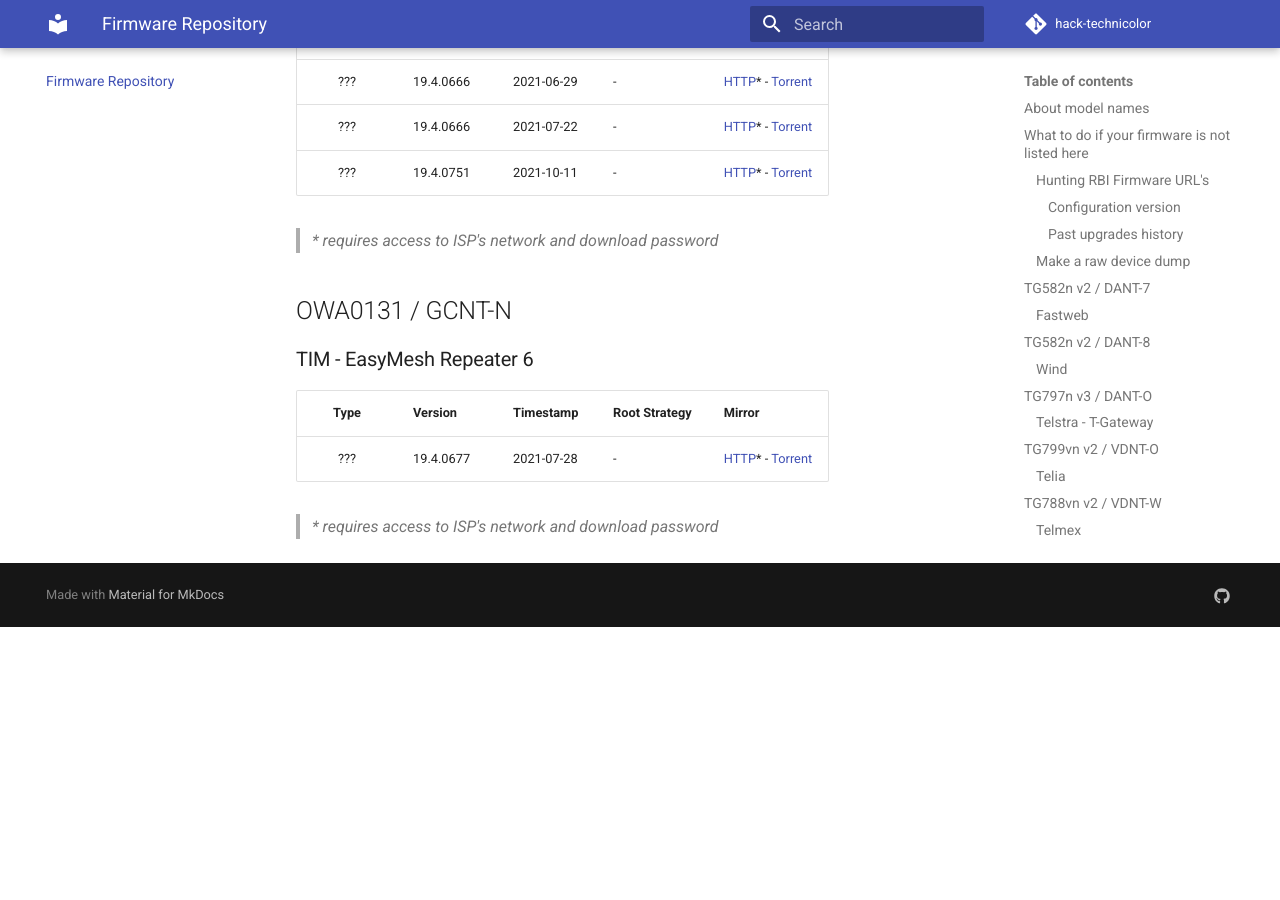
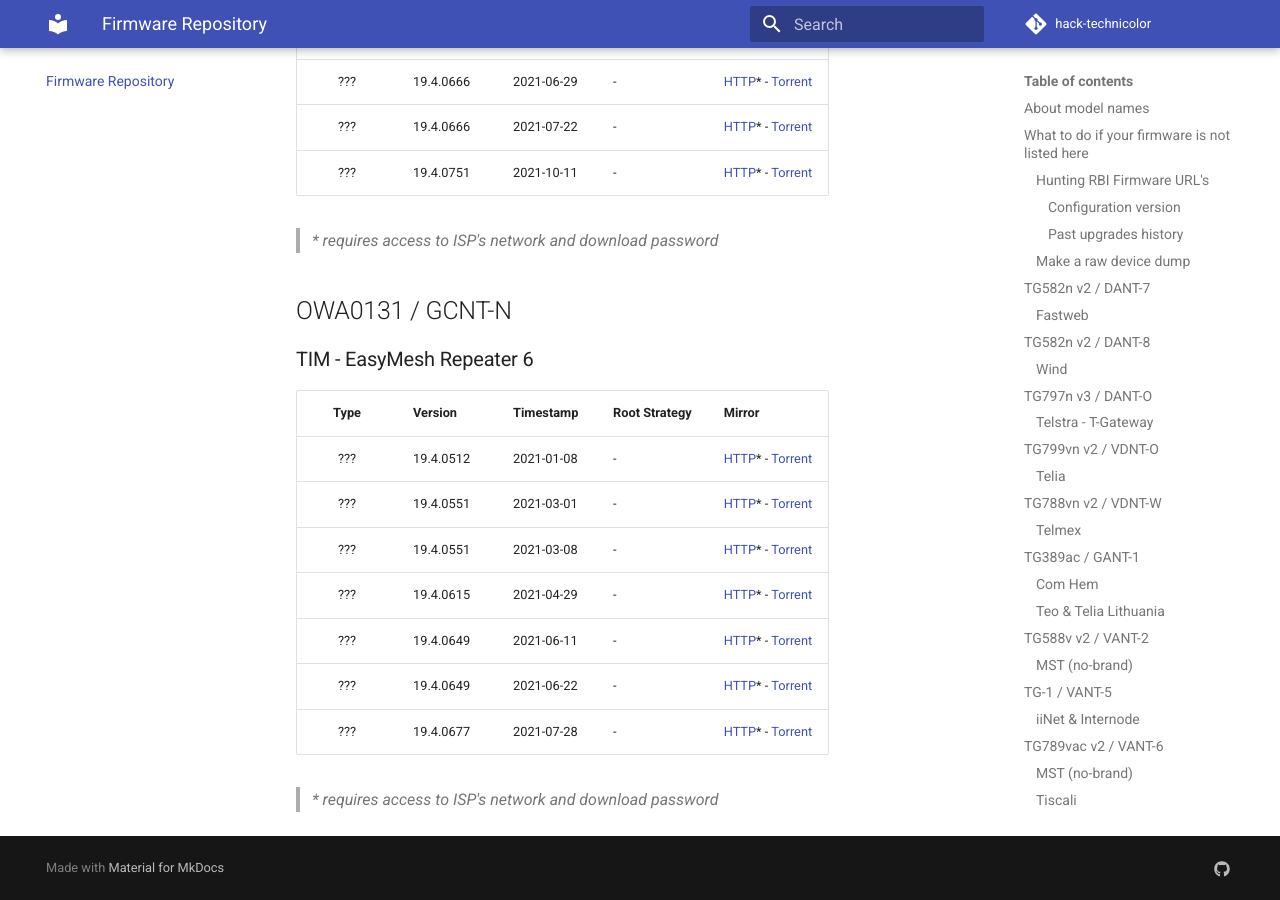
Before and after one commit to hack-technicolor/hack-technicolor, an MkDocs documentation site: the page built from docs/Repository.md, in a window 1280 px wide and 900 px high, scrolled down 23067 px. Built offline with MkDocs 1.6.1 and Material for MkDocs 9.7.7, drawn with Linux system fonts in a browser that asks for light colours; comment, search, counter and statistics services are not loaded; before the commit the page ends 23694 px from its top, so only the background shows below that.

Commit message:
Update Repository.md

```diff
--- a/docs/Repository.md
+++ b/docs/Repository.md
@@ -608,6 +608,12 @@
 
 | Type   | Version            | Timestamp  | Root Strategy | Mirror |
 |:------:|:-------------------|:-----------|:--------------|:-------|
-| ???    | 19.4.0677          | 2021-07-28 | -             | [HTTP](https://fw.regman-tl.interbusiness.it:11443/Firmware/TR069/AGThomson/RPTEM_1.0.4_CLOSED.rbi)* - [Torrent](https://github.com/kevdagoat/hack-technicolor/blob/master/torrents/vcnt-3/RPTEM_1.0.4_CLOSED.rbi.torrent?raw=true) |
+| ???    | 19.4.0512          | 2021-01-08 | -             | [HTTP](https://fw.regman-tl.interbusiness.it:11443/Firmware/TR069/AGThomson/RPTEM_1.0.0_002_CLOSED.rbi)* - [Torrent](https://github.com/kevdagoat/hack-technicolor/blob/master/torrents/gcnt-n/RPTEM_1.0.0_002_CLOSED.rbi.torrent?raw=true) |
+| ???    | 19.4.0551          | 2021-03-01 | -             | [HTTP](https://fw.regman-tl.interbusiness.it:11443/Firmware/TR069/AGThomson/RPTEM_1.0.0_003_CLOSED.rbi)* - [Torrent](https://github.com/kevdagoat/hack-technicolor/blob/master/torrents/gcnt-n/RPTEM_1.0.0_003_CLOSED.rbi.torrent?raw=true) |
+| ???    | 19.4.0551          | 2021-03-08 | -             | [HTTP](https://fw.regman-tl.interbusiness.it:11443/Firmware/TR069/AGThomson/RPTEM_1.0.0_CLOSED.rbi)* - [Torrent](https://github.com/kevdagoat/hack-technicolor/blob/master/torrents/gcnt-n/RPTEM_1.0.0_CLOSED.rbi.torrent?raw=true) |
+| ???    | 19.4.0615          | 2021-04-29 | -             | [HTTP](https://fw.regman-tl.interbusiness.it:11443/Firmware/TR069/AGThomson/RPTEM_1.0.1_001_CLOSED.rbi)* - [Torrent](https://github.com/kevdagoat/hack-technicolor/blob/master/torrents/gcnt-n/RPTEM_1.0.1_001_CLOSED.rbi.torrent?raw=true) |
+| ???    | 19.4.0649          | 2021-06-11 | -             | [HTTP](https://fw.regman-tl.interbusiness.it:11443/Firmware/TR069/AGThomson/RPTEM_1.0.1_002_CLOSED.rbi)* - [Torrent](https://github.com/kevdagoat/hack-technicolor/blob/master/torrents/gcnt-n/RPTEM_1.0.1_002_CLOSED.rbi.torrent?raw=true) |
+| ???    | 19.4.0649          | 2021-06-22 | -             | [HTTP](https://fw.regman-tl.interbusiness.it:11443/Firmware/TR069/AGThomson/RPTEM_1.0.1_CLOSED.rbi)* - [Torrent](https://github.com/kevdagoat/hack-technicolor/blob/master/torrents/gcnt-n/RPTEM_1.0.1_CLOSED.rbi.torrent?raw=true) |
+| ???    | 19.4.0677          | 2021-07-28 | -             | [HTTP](https://fw.regman-tl.interbusiness.it:11443/Firmware/TR069/AGThomson/RPTEM_1.0.4_CLOSED.rbi)* - [Torrent](https://github.com/kevdagoat/hack-technicolor/blob/master/torrents/gcnt-n/RPTEM_1.0.4_CLOSED.rbi.torrent?raw=true) |
 
 > *\* requires access to ISP's network and download password*
```
